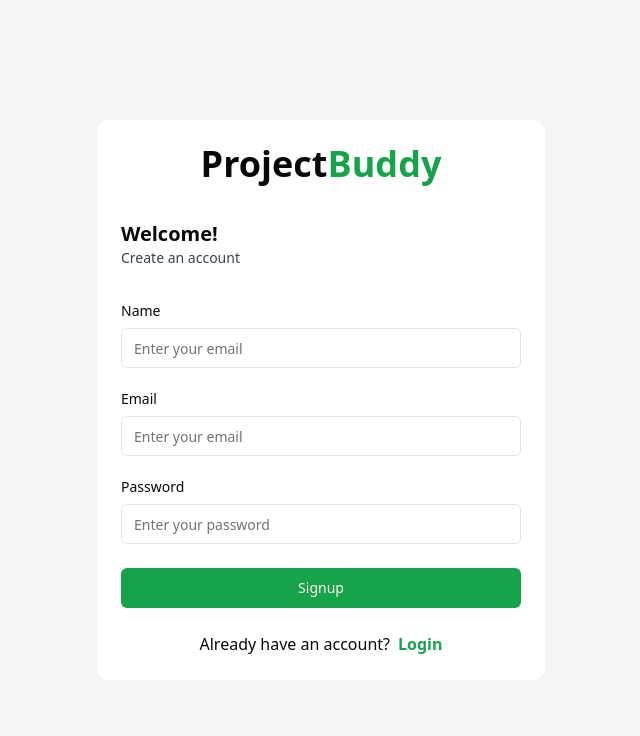
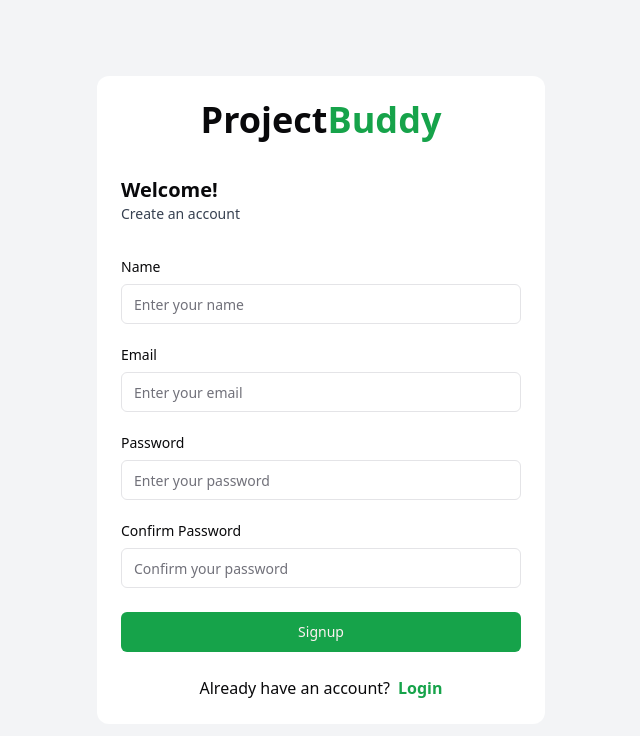
Before and after one commit to HimanshuS1nha/Project-Buddy, a React (Vite) app in the folder client/: page /signup in a window 1280 px wide. Shown: the top 736 px of the page, without its empty margins (319-959 px from the left). Built offline with nearby package versions, Linux system fonts and the light colour scheme.

Commit message:
signup page complete

```diff
--- /dev/null
+++ b/client/src/components/Home/Footer.tsx
@@ -0,0 +1,5 @@
+const Footer = () => {
+  return <footer>Footer</footer>;
+};
+
+export default Footer;
--- a/client/src/components/Home/Pricing.tsx
+++ b/client/src/components/Home/Pricing.tsx
@@ -1,9 +1,11 @@
 import Title from "../Title";
 
 const Pricing = () => {
-  return <section className="flex flex-col items-center gap-y-10">
-    <Title>Pricing</Title>
-  </section>;
+  return (
+    <section className="flex flex-col items-center gap-y-10 mt-7">
+      <Title>Pricing</Title>
+    </section>
+  );
 };
 
 export default Pricing;
--- a/client/src/pages/Auth/LoginPage.tsx
+++ b/client/src/pages/Auth/LoginPage.tsx
@@ -4,6 +4,8 @@ import { zodResolver } from "@hookform/resolvers/zod";
 import { useMutation } from "@tanstack/react-query";
 import axios, { AxiosError } from "axios";
 import { ZodError } from "zod";
+import { useEffect } from "react";
+import toast from "react-hot-toast";
 
 import { Button } from "@/components/ui/button";
 import { Input } from "@/components/ui/input";
@@ -12,11 +14,11 @@ import {
   loginValidator,
   loginValidatorType,
 } from "../../../validators/login-validator";
-import { UserType } from "../../../types";
-import toast from "react-hot-toast";
+import { useUser } from "@/hooks/useUser";
 
 const LoginPage = () => {
   const navigate = useNavigate();
+  const { setUser, user } = useUser();
 
   const {
     register,
@@ -41,10 +43,11 @@ const LoginPage = () => {
         }
       );
 
-      return data as { message: string; user: UserType };
+      return data as { message: string; user: { name: string; email: string } };
     },
     onSuccess: (data) => {
       toast.success(data.message);
+      setUser({ ...data.user, isLoggedIn: true });
       reset();
       navigate("/dashboard");
     },
@@ -58,6 +61,12 @@ const LoginPage = () => {
       }
     },
   });
+
+  useEffect(() => {
+    if (user?.isLoggedIn) {
+      navigate("/dashboard");
+    }
+  }, []);
   return (
     <div className="bg-gray-100 h-screen overflow-y-hidden flex justify-center items-center">
       <div className="w-[35%] rounded-xl bg-white flex flex-col p-6 gap-y-9">
--- a/client/src/pages/Auth/SignupPage.tsx
+++ b/client/src/pages/Auth/SignupPage.tsx
@@ -1,10 +1,64 @@
-import { Link } from "react-router-dom";
+import { Link, useNavigate } from "react-router-dom";
+import { useForm } from "react-hook-form";
+import { zodResolver } from "@hookform/resolvers/zod";
+import { useMutation } from "@tanstack/react-query";
+import axios, { AxiosError } from "axios";
+import { ZodError } from "zod";
+import toast from "react-hot-toast";
 
 import { Button } from "@/components/ui/button";
 import { Input } from "@/components/ui/input";
 import { Label } from "@/components/ui/label";
+import {
+  signupValidator,
+  signupValidatorType,
+} from "../../../validators/signup-validator";
 
 const SignupPage = () => {
+  const navigate = useNavigate();
+
+  const {
+    register,
+    handleSubmit,
+    reset,
+    formState: { errors },
+  } = useForm<signupValidatorType>({
+    defaultValues: {
+      name: "",
+      email: "",
+      password: "",
+      confirmPassword: "",
+    },
+    resolver: zodResolver(signupValidator),
+  });
+
+  const { mutate: handleSignup, isPending } = useMutation({
+    mutationKey: ["signup"],
+    mutationFn: async (values: signupValidatorType) => {
+      const { data } = await axios.post(
+        `${import.meta.env.VITE_API_URL}/signup`,
+        {
+          ...values,
+        }
+      );
+
+      return data as { message: string };
+    },
+    onSuccess: (data) => {
+      toast.success(data.message);
+      reset();
+      navigate("/login");
+    },
+    onError: (error) => {
+      if (error instanceof ZodError) {
+        toast.error(error.errors[0].message);
+      } else if (error instanceof AxiosError && error.response?.data.error) {
+        toast.error(error.response.data.error);
+      } else {
+        toast.error("Some error occured. Please try again later!");
+      }
+    },
+  });
   return (
     <div className="bg-gray-100 h-screen overflow-y-hidden flex justify-center items-center">
       <div className="w-[35%] rounded-xl bg-white flex flex-col p-6 gap-y-9">
@@ -17,21 +71,74 @@ const SignupPage = () => {
           <p className="text-gray-700 text-sm">Create an account</p>
         </div>
 
-        <div className="flex flex-col gap-y-6 w-full">
+        <form
+          className="flex flex-col gap-y-6 w-full"
+          onSubmit={handleSubmit((data) => handleSignup(data))}
+        >
           <div className="flex flex-col gap-y-2.5">
-            <Label>Name</Label>
-            <Input placeholder="Enter your email" type="text" />
+            <Label htmlFor="name">Name</Label>
+            <Input
+              id="name"
+              placeholder="Enter your name"
+              type="text"
+              required
+              {...register("name", { required: true })}
+            />
+            {errors.name && (
+              <p className="text-rose-500 text-sm font-semibold">
+                {errors.name.message}
+              </p>
+            )}
           </div>
           <div className="flex flex-col gap-y-2.5">
-            <Label>Email</Label>
-            <Input placeholder="Enter your email" type="email" />
+            <Label htmlFor="email">Email</Label>
+            <Input
+              id="email"
+              placeholder="Enter your email"
+              type="email"
+              required
+              {...register("email", { required: true })}
+            />
+            {errors.email && (
+              <p className="text-rose-500 text-sm font-semibold">
+                {errors.email.message}
+              </p>
+            )}
           </div>
           <div className="flex flex-col gap-y-2.5">
-            <Label>Password</Label>
-            <Input placeholder="Enter your password" type="password" />
+            <Label htmlFor="password">Password</Label>
+            <Input
+              id="password"
+              placeholder="Enter your password"
+              type="password"
+              required
+              {...register("password", { required: true })}
+            />
+            {errors.password && (
+              <p className="text-rose-500 text-sm font-semibold">
+                {errors.password.message}
+              </p>
+            )}
+          </div>
+          <div className="flex flex-col gap-y-2.5">
+            <Label htmlFor="confirmPassword">Confirm Password</Label>
+            <Input
+              id="confirmPassword"
+              placeholder="Confirm your password"
+              type="password"
+              required
+              {...register("confirmPassword", { required: true })}
+            />
+            {errors.confirmPassword && (
+              <p className="text-rose-500 text-sm font-semibold">
+                {errors.confirmPassword.message}
+              </p>
+            )}
           </div>
 
-          <Button>Signup</Button>
+          <Button type="submit" disabled={isPending}>
+            {isPending ? "Please wait..." : "Signup"}
+          </Button>
 
           <div className="flex justify-center gap-x-2 items-center">
             <p>Already have an account?</p>
@@ -42,7 +149,7 @@ const SignupPage = () => {
               Login
             </Link>
           </div>
-        </div>
+        </form>
       </div>
     </div>
   );
--- a/client/src/pages/Dashboard/DashboardPage.tsx
+++ b/client/src/pages/Dashboard/DashboardPage.tsx
@@ -1,5 +1,9 @@
 const DashboardPage = () => {
-  return <div>DashboardPage</div>;
+  return (
+    <div className="w-full h-screen">
+      <div className="h-[8vh] px-6"></div>
+    </div>
+  );
 };
 
 export default DashboardPage;
--- a/client/src/pages/Root/HomePage.tsx
+++ b/client/src/pages/Root/HomePage.tsx
@@ -1,5 +1,7 @@
 import Features from "@/components/Home/Features";
+import Footer from "@/components/Home/Footer";
 import Navbar from "@/components/Home/Navbar";
+import Pricing from "@/components/Home/Pricing";
 import { Button } from "@/components/ui/button";
 
 const HomePage = () => {
@@ -29,7 +31,10 @@ const HomePage = () => {
           className="w-[600px] rounded-lg"
         />
       </main>
+
       <Features />
+      <Pricing />
+      <Footer />
     </>
   );
 };
--- /dev/null
+++ b/client/validators/signup-validator.ts
@@ -0,0 +1,21 @@
+import { z } from "zod";
+
+export const signupValidator = z.object({
+  name: z
+    .string({ required_error: "Name is required" })
+    .trim()
+    .min(1, { message: "Name is invalid" }),
+  email: z
+    .string({ required_error: "Email is required" })
+    .email({ message: "Email is invalid" }),
+  password: z
+    .string({ required_error: "Password is required" })
+    .trim()
+    .min(8, { message: "Password must be atleast 8 characters long" }),
+  confirmPassword: z
+    .string({ required_error: "Confirm Password is required" })
+    .trim()
+    .min(8, { message: "Confirm Password must be atleast 8 characters long" }),
+});
+
+export type signupValidatorType = z.infer<typeof signupValidator>;
```
